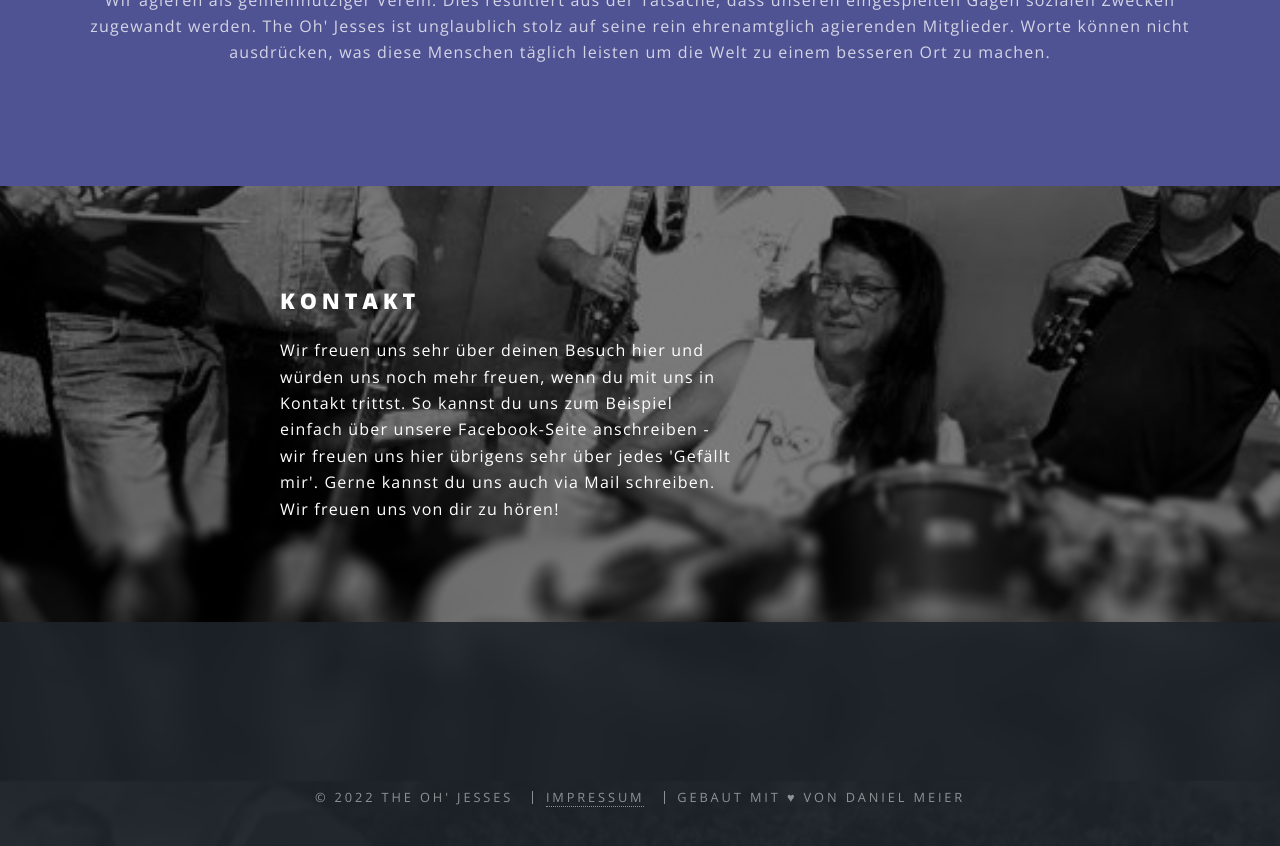
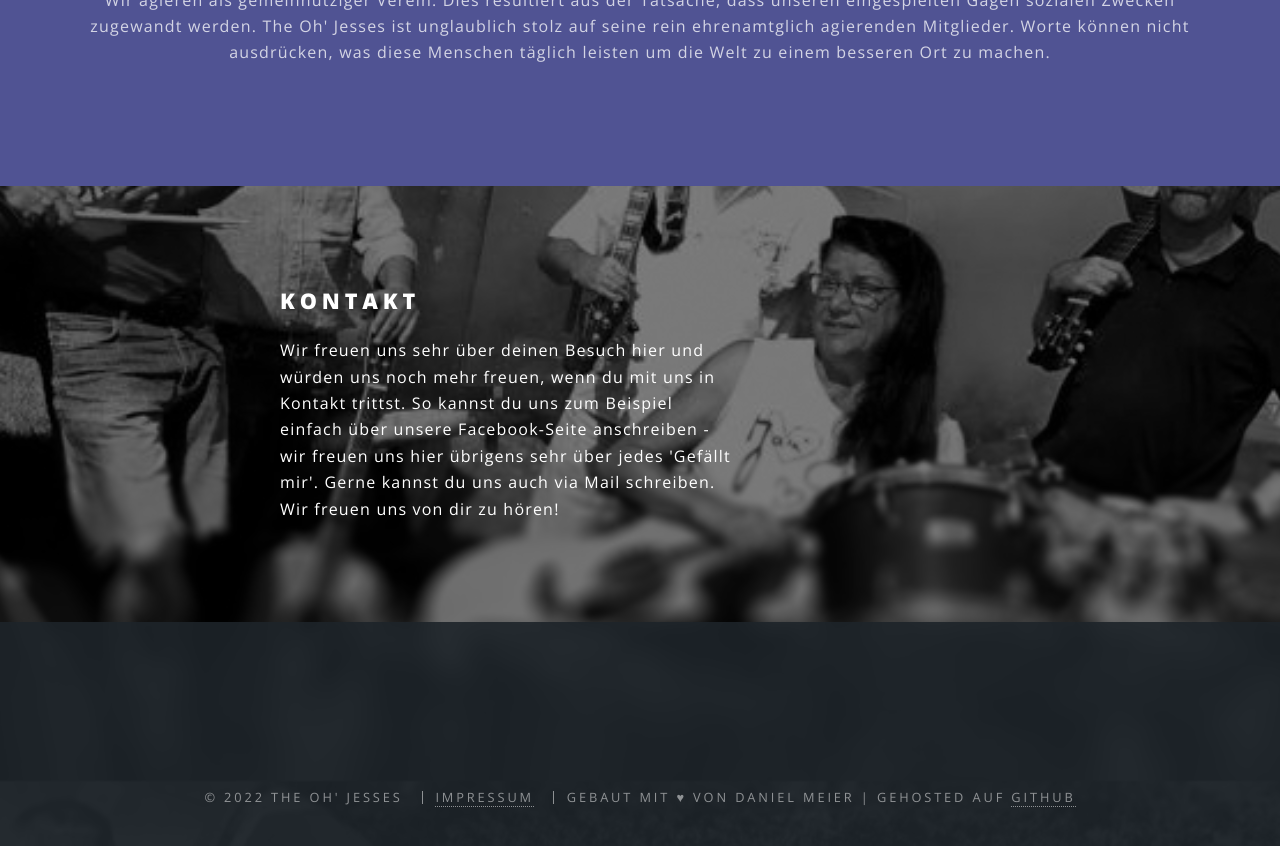
Before and after one commit to TheOhJesses/website, a Jekyll site: the page built from index.html, in a window 1280 px wide and 900 px high, scrolled down 3719 px. Shown: the top 846 px of the window. Built offline with Jekyll 4.4.1, drawn with Linux system fonts in a browser that asks for light colours.

Commit message:
add hoster to footer

```diff
--- a/_includes/footer.html
+++ b/_includes/footer.html
@@ -22,6 +22,6 @@
     {{ thisyear }}
     {% if site.owner %}{{ site.owner }}{% else %}{{ site.title }}{% endif %}</li>
     <li><a href="https://www.facebook.com/TheOhJesses/about" target="_blank">Impressum</a></li>
-    <li>Gebaut mit &hearts; von Daniel Meier</a></li>
+    <li>Gebaut mit &hearts; von Daniel Meier | Gehosted auf <a href="https://github.com/TheOhJesses/website" target="_blank">GitHub</a></li>
   </ul>
 </footer>
```
Also changed, not shown: 4 other files.
